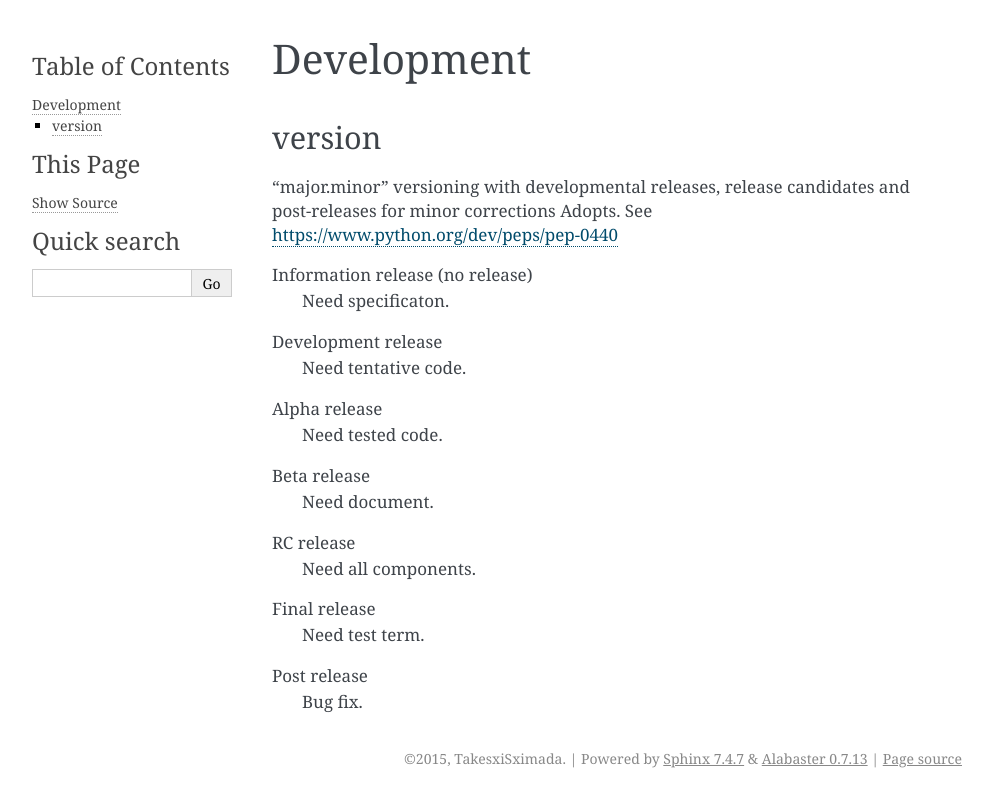
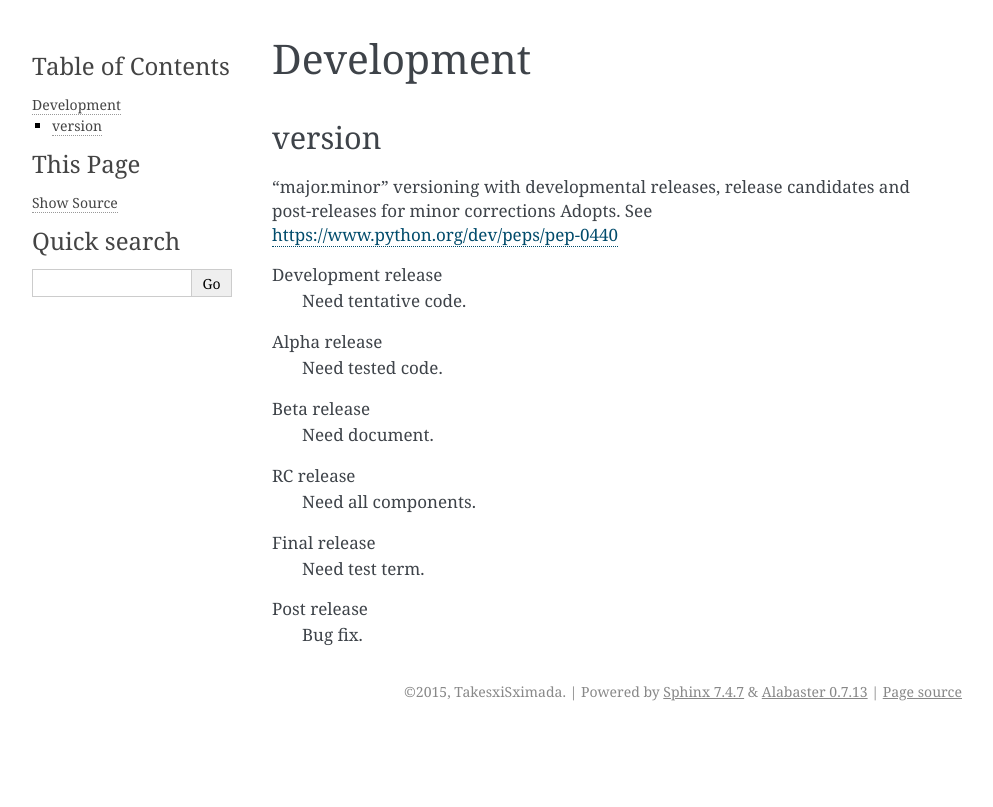
Before and after one commit to TakesxiSximada/configram, a Sphinx documentation site: the page built from doc/develop.rst, in a window 1280 px wide. Shown: the top 807 px of the page, without its empty margins (148-1141 px from the left). Built offline with Sphinx 7.4.7, drawn with Linux system fonts in a browser that asks for light colours.

Commit message:
changed development flow

```diff
--- a/doc/develop.rst
+++ b/doc/develop.rst
@@ -7,9 +7,6 @@ version
 
 "major.minor" versioning with developmental releases, release candidates and post-releases for minor corrections Adopts.
 See https://www.python.org/dev/peps/pep-0440
-
-Information release (no release)
-  Need specificaton.
 
 Development release
   Need tentative code.
```
